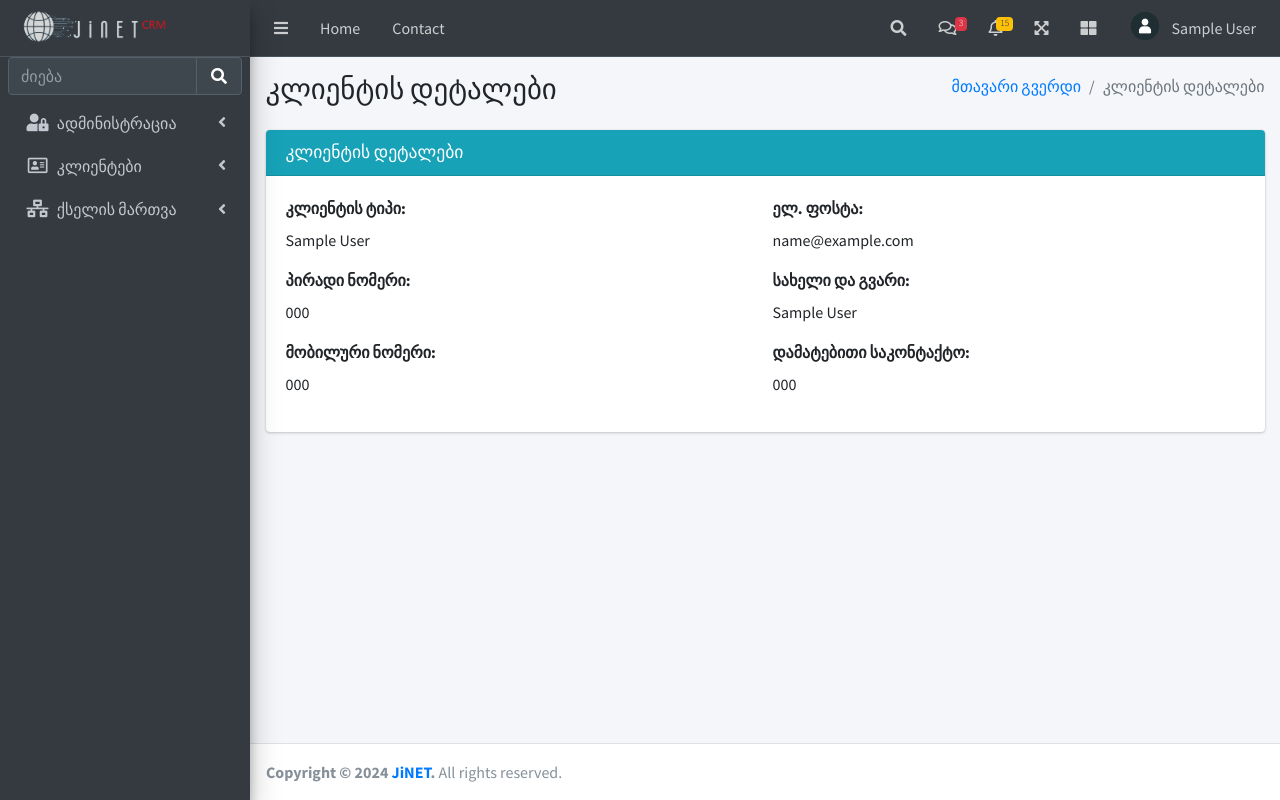
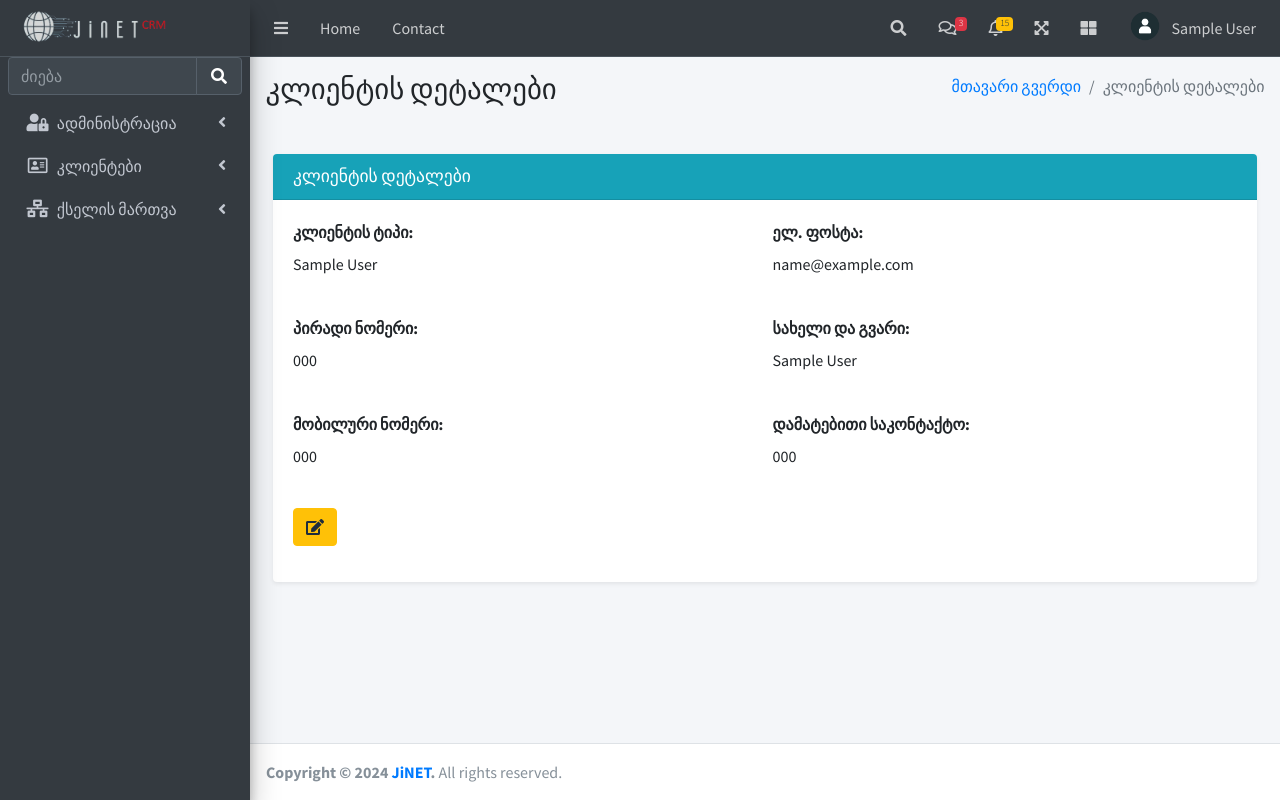
Before and after one commit to chighladze/crm_flask, a Flask app: page /customer/1/view in a window 1280 px wide. Run offline with Flask 3, Linux system fonts and the light colour scheme; a user stored in the database is signed in; tables that the repository leaves empty hold one stand-in row (values such as "Sample post"); some libraries are stand-ins or nearby versions.

Commit message:
customer edit logic

```diff
--- a/app/forms/customers.py
+++ b/app/forms/customers.py
@@ -10,10 +10,10 @@ class CustomerForm(FlaskForm):
     name = StringField('სახელი და გვარი', validators=[DataRequired(), Length(max=255)])
     email = StringField('ელ. ფოსტა', validators=[Length(max=100)])
     mobile = StringField('მობილური ნომერი', validators=[DataRequired(), Length(max=20)])
-    mobile_second = StringField('დამატებითი საკონტაქტო', validators=[Length(max=20)])
+    mobile_second = StringField('დამატებითი საკონტაქტო', validators=[Length(max=20)])  # Необязательное поле
     resident = SelectField('რეზიდენტი', choices=[(1, 'კი'), (0, 'არა')], coerce=int, default=1)
+    submit = SubmitField('რეგისტრაცია')
 
-    submit = SubmitField('რეგისტრაცია')
 
     def __init__(self, *args, **kwargs):
         super().__init__(*args, **kwargs)
--- a/app/routes/customers.py
+++ b/app/routes/customers.py
@@ -248,28 +248,20 @@ def customers_export():
                      mimetype='application/vnd.openxmlformats-officedocument.spreadsheetml.sheet')
 
 
-# @customers.route('/customers/edit/<int:id>', methods=['GET', 'POST'])
-# @login_required
-# def edit(id):
-#     if 'customer_edit' not in [permission['name'] for permission in current_user.get_permissions(current_user.id)]:
-#         flash('Access denied.', 'danger')
-#         return redirect(url_for('dashboard.index'))
-#
-#     customer = db.session.execute(sa.select(Customers).filter_by(id=id)).scalar_one_or_none()
-#     if customer is None:
-#         flash('Customer not found!', 'danger')
-#         return redirect(url_for('customers.customer_list'))
-#
-#     form = CustomerForm(obj=customer)
-#     if form.validate_on_submit():
-#         customer.type_id = form.type_id.data
-#         customer.identification_number = form.identification_number.data
-#         customer.name = form.name.data
-#         customer.email = form.email.data
-#         customer.mobile = form.mobile.data
-#         customer.mobile_second = form.mobile_second.data
-#         db.session.commit()
-#         flash('Customer successfully updated!', 'success')
-#         return redirect(url_for('customers.customer_list'))
-#
-#     return render_template('customers/edit.html', form=form, customer=customer, active_menu='customers')
+@customers.route('/customers/edit/<int:id>', methods=['GET', 'POST'])
+@login_required
+def edit(id):
+    if 'customer_edit' not in [permission['name'] for permission in current_user.get_permissions(current_user.id)]:
+        flash("You do not have access to this page. Permission required: ['customer_edit']", 'danger')
+        return redirect(url_for('dashboard.index'))
+
+    customer = Customers.query.filter_by(id=id).first_or_404()
+
+    form = CustomerForm(obj=customer)
+    if form.validate_on_submit():
+        form.populate_obj(customer)  # Обновляем данные клиента из формы
+        db.session.commit()
+        flash('კლიენტის მონაცემები განახლებულია!', 'success')
+        return redirect(url_for('customers.view', id=customer.id))
+
+    return render_template('customers/edit.html', form=form, customer=customer, active_menu='customers')
--- a/app/templates/customers/customer_list.html
+++ b/app/templates/customers/customer_list.html
@@ -79,13 +79,13 @@
                                 <!-- Иконка для сортировки по возрастанию -->
                                 <a href="{{ url_for('customers.customers_list', sort_by='created_asc', search=search_query, type_id=type_id, start_date=start_date, end_date=end_date, per_page=per_page) }}"
                                    class="btn {% if sort_by == 'created_asc' %}btn-primary{% else %}btn-outline-primary{% endif %} btn-sm mr-2"
-                                   title="თარიღით ზრდადობით">
+                                   title="თარიღის ზრდადობით">
                                     <i class="fas fa-arrow-up"></i>
                                 </a>
                                 <!-- Иконка для сортировки по убыванию -->
                                 <a href="{{ url_for('customers.customers_list', sort_by='created_desc', search=search_query, type_id=type_id, start_date=start_date, end_date=end_date, per_page=per_page) }}"
                                    class="btn {% if sort_by == 'created_desc' %}btn-primary{% else %}btn-outline-primary{% endif %} btn-sm"
-                                   title="თარიღით კლებადობით">
+                                   title="თარიღის კლებადობით">
                                     <i class="fas fa-arrow-down"></i>
                                 </a>
                             </div>
@@ -186,8 +186,6 @@
                                     <div class="btn-group" role="group">
                                         <a href="{{ url_for('customers.view', id=customer.id) }}"
                                            class="btn btn-info btn-sm" title="ნახვა"><i class="fas fa-eye"></i></a>
-                                        <a href="#" class="btn btn-warning btn-sm" title="რედაქტირება"><i
-                                                class="fas fa-edit"></i></a>
                                     </div>
                                 </td>
                             </tr>
--- a/app/templates/customers/view.html
+++ b/app/templates/customers/view.html
@@ -3,22 +3,23 @@
 {% block title %}კლიენტის დეტალები{% endblock %}
 
 {% block content %}
-    <div class="card card-info">
-        <div class="card-header">
-            <h3 class="card-title">კლიენტის დეტალები</h3>
+    <div class="container mt-4">
+        <div class="card shadow-sm">
+            <div class="card-header bg-info text-white">
+                <h3 class="card-title mb-0">კლიენტის დეტალები</h3>
             </div>
 
             <div class="card-body">
-            <div class="row">
-                <div class="col-sm-6">
+                <div class="row mb-3">
+                    <div class="col-md-6 col-12 mb-2">
                         <div class="form-group">
-                        <label>კლიენტის ტიპი:</label>
+                            <label class="font-weight-bold">კლიენტის ტიპი:</label>
                             <p>{{ customer.customer_type.name }}</p>
                         </div>
                     </div>
-                <div class="col-sm-6">
+                    <div class="col-md-6 col-12 mb-2">
                         <div class="form-group">
-                        <label>ელ. ფოსტა:</label>
+                            <label class="font-weight-bold">ელ. ფოსტა:</label>
                             <p>{{ customer.email }}</p>
                         </div>
                     </div>
@@ -26,53 +27,61 @@
 
                 {% if customer.customer_type.id == 1 %}
                     <!-- For individuals -->
-                <div class="row">
-                    <div class="col-sm-6">
+                    <div class="row mb-3">
+                        <div class="col-md-6 col-12 mb-2">
                             <div class="form-group">
-                            <label>პირადი ნომერი:</label>
+                                <label class="font-weight-bold">პირადი ნომერი:</label>
                                 <p>{{ customer.identification_number }}</p>
                             </div>
                         </div>
-                    <div class="col-sm-6">
+                        <div class="col-md-6 col-12 mb-2">
                             <div class="form-group">
-                            <label>სახელი და გვარი:</label>
+                                <label class="font-weight-bold">სახელი და გვარი:</label>
                                 <p>{{ customer.name }}</p>
                             </div>
                         </div>
                     </div>
-            {% elif customer.customer_type.id == 2 %}
+                {% elif customer.customer_type.id > 1 %}
                     <!-- For legal entities -->
-                <div class="row">
-                    <div class="col-sm-6">
+                    <div class="row mb-3">
+                        <div class="col-md-6 col-12 mb-2">
                             <div class="form-group">
-                            <label>საიდენტიფიკაციო კოდი:</label>
+                                <label class="font-weight-bold">საიდენტიფიკაციო კოდი:</label>
                                 <p>{{ customer.identification_number }}</p>
                             </div>
                         </div>
-                    <div class="col-sm-6">
+                        <div class="col-md-6 col-12 mb-2">
                             <div class="form-group">
-                            <label>კომპანიის სახელი:</label>
+                                <label class="font-weight-bold">კომპანიის სახელი:</label>
                                 <p>{{ customer.name }}</p>
                             </div>
                         </div>
                     </div>
                 {% endif %}
 
-            <div class="row">
-                <div class="col-sm-6">
+                <div class="row mb-3">
+                    <div class="col-md-6 col-12 mb-2">
                         <div class="form-group">
-                        <label>მობილური ნომერი:</label>
+                            <label class="font-weight-bold">მობილური ნომერი:</label>
                             <p>{{ customer.mobile }}</p>
                         </div>
                     </div>
-                <div class="col-sm-6">
+                    <div class="col-md-6 col-12 mb-2">
                         <div class="form-group">
-                        <label>დამატებითი საკონტაქტო:</label>
-                        <p>{{ customer.mobile_second }}</p>
+                            <label class="font-weight-bold">დამატებითი საკონტაქტო:</label>
+                            <p>{{ customer.mobile_second or 'არ არსებობს' }}</p>
+                        </div>
+                    </div>
+                </div>
+
+                <!-- Button to edit the customer -->
+                <div class="form-group mt-3">
+                    <a href="{{ url_for('customers.edit', id=customer.id) }}" class="btn btn-warning"
+                       title="რედაქტირება"><i
+                            class="fas fa-edit"></i></a>
+
                 </div>
             </div>
         </div>
     </div>
-
-    </div>
 {% endblock %}
```
Also changed, not shown: app/templates/customers/create.html (+51 -13 lines), app/templates/customers/edit.html (added, +54 -0 lines). Lines whose indentation alone changed are shown as unchanged.
